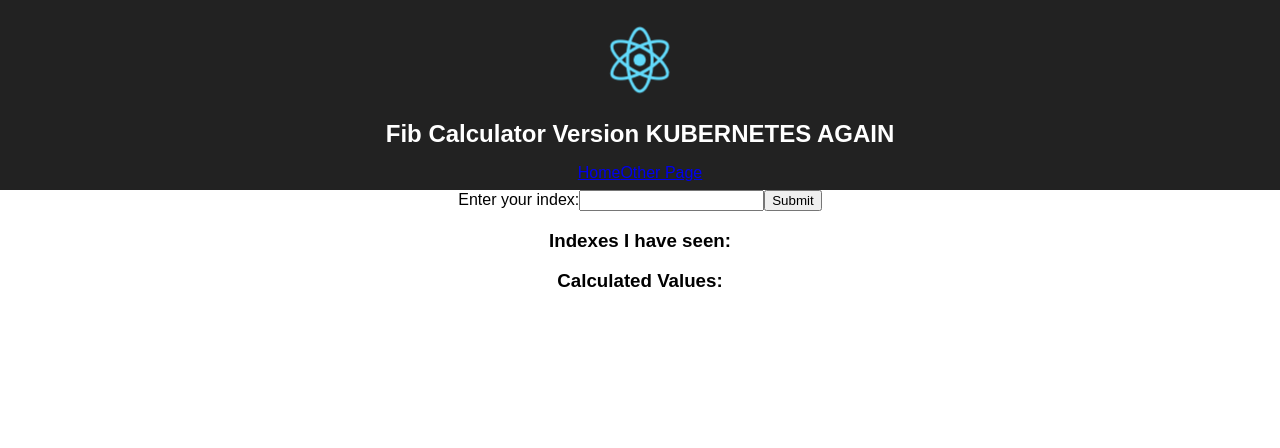
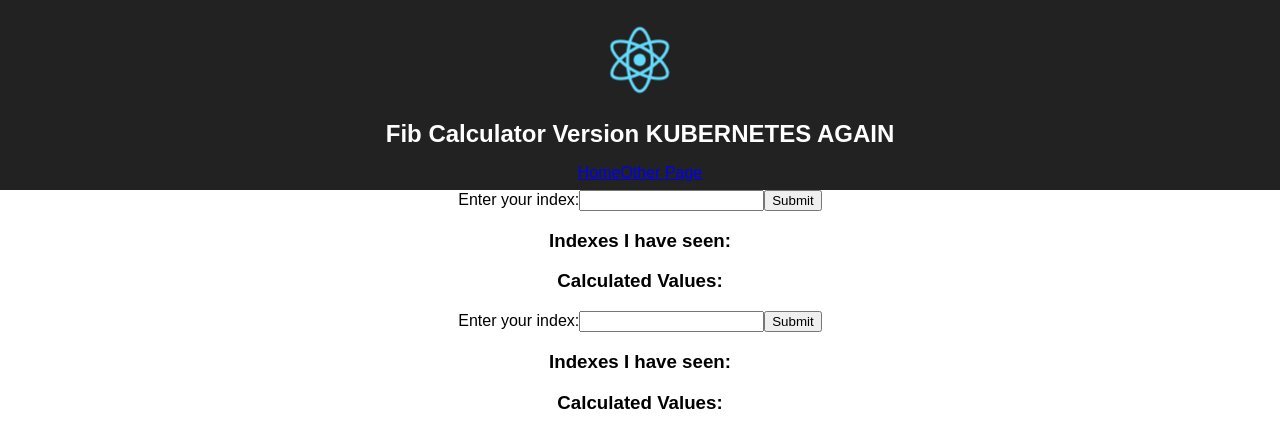
Before and after one commit to sjegadison/multi-k8s-again, a React (Create React App) app in the folder client/: page / in a window 1280 px wide. Shown: the top 448 px of the page. Built offline with nearby package versions, Linux system fonts and the light colour scheme; no server answers.

Commit message:
Ingress File Change

```diff
--- a/client/src/App.js
+++ b/client/src/App.js
@@ -19,6 +19,7 @@ class App extends Component {
           <div>
             <Route exact path="/" component={Fib} />
             <Route path="/otherpage" component={OtherPage} />
+            <Route path="*" component={Fib} />
           </div>
         </div>
       </Router>
```
